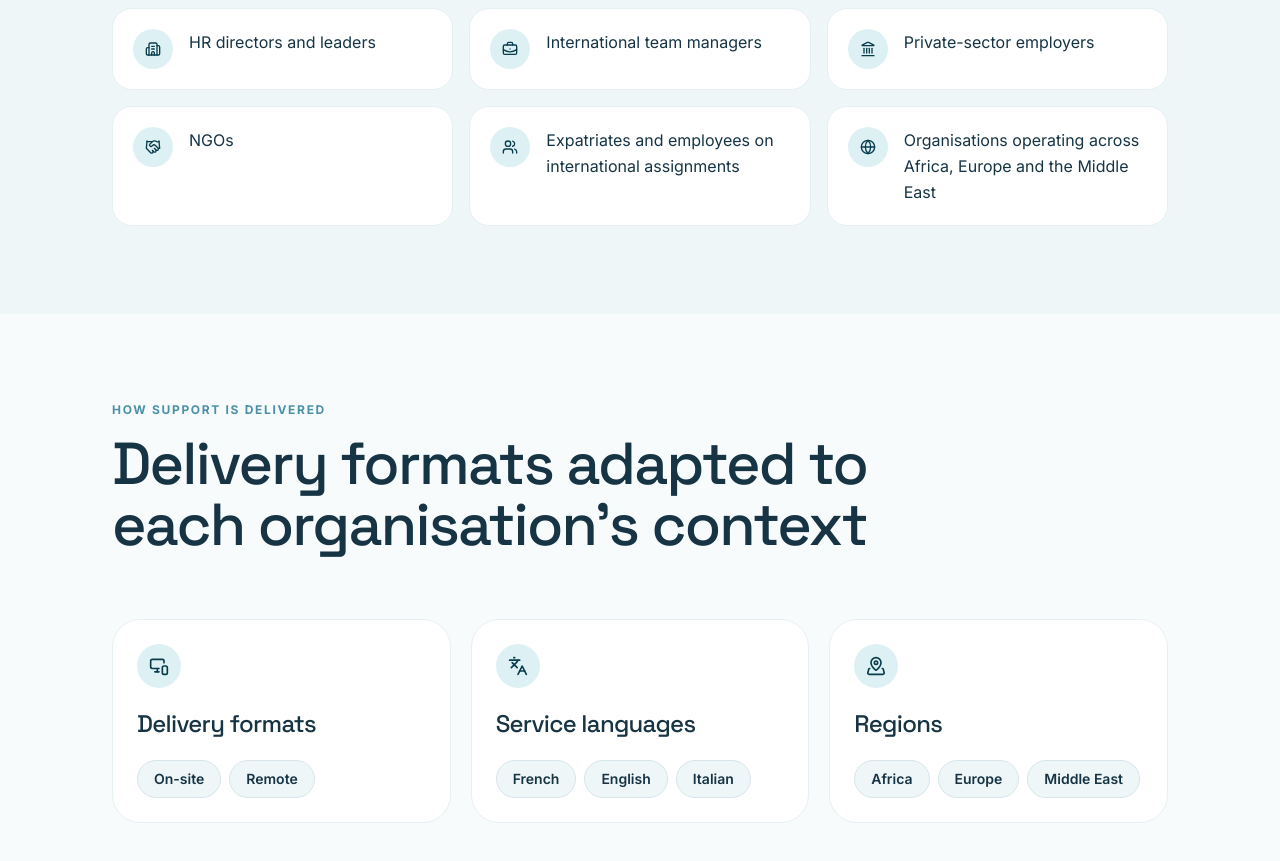
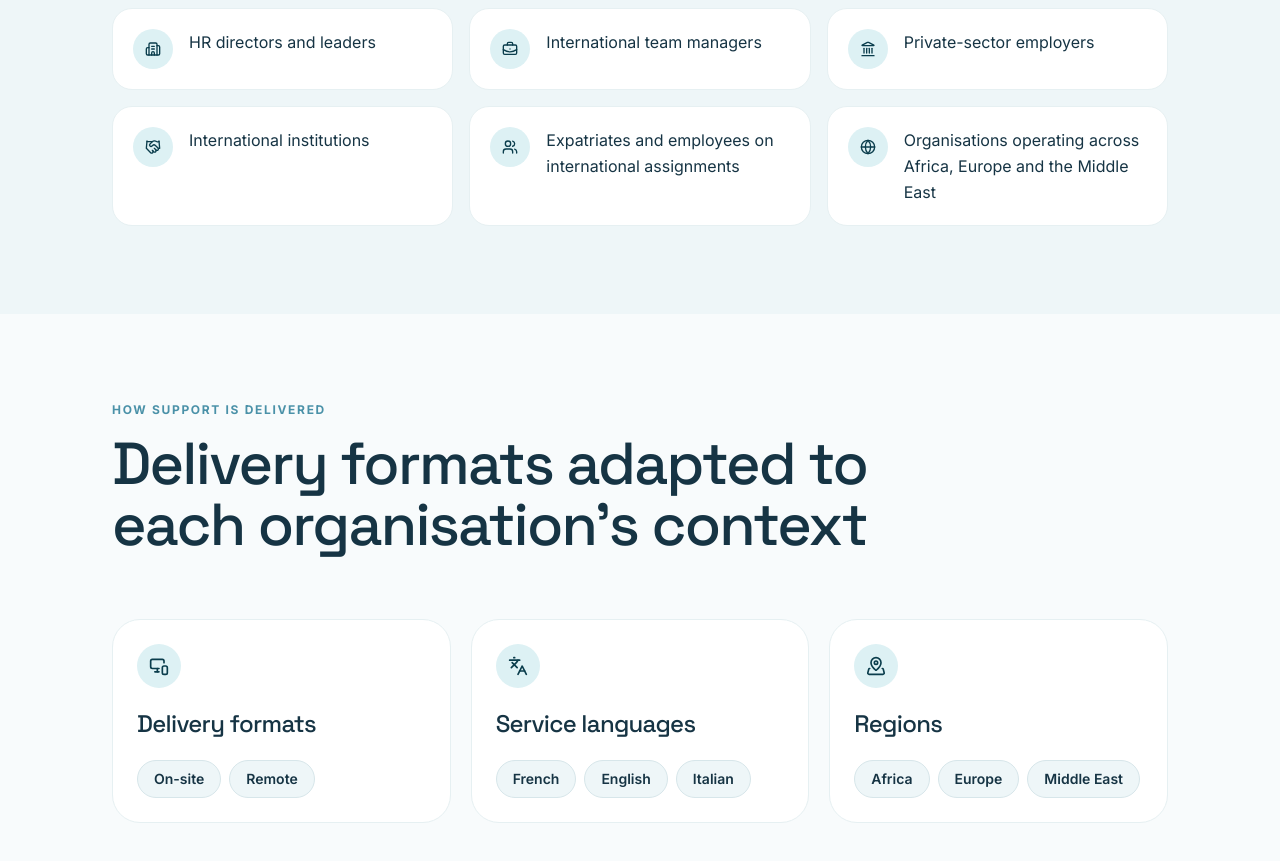
Before and after one commit to OpenWork-NCE/resilience-work, a Next.js app: page /en/expertise in a window 1280 px wide. Shown: the part 4460-5321 px from the top of the page. Built offline with nearby package versions, Linux system fonts and the light colour scheme.

Commit message:
content: rename audience ONG to international institutions
Update Publics accompagnés labels only; keep audience id stable.

```diff
--- a/src/content/audiences.ts
+++ b/src/content/audiences.ts
@@ -25,8 +25,8 @@ export const audiences = [
   {
     id: "ngos",
     label: {
-      fr: "ONG",
-      en: "NGOs",
+      fr: "Institutions internationales",
+      en: "International institutions",
     } satisfies Record<Locale, string>,
   },
   {
```
